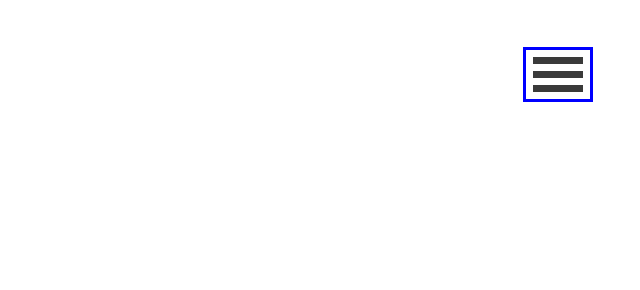
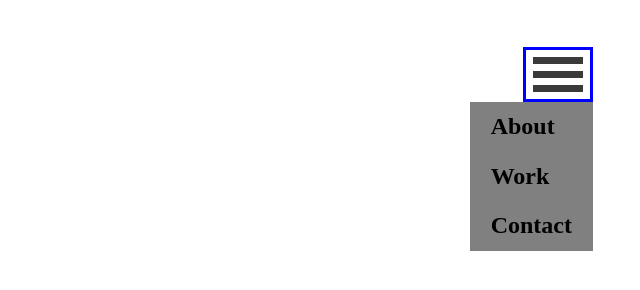
Before and after one commit to mahelkenn/javascript-practice, a plain HTML site: page index.html in a window 1280 px wide. Both pictures are taken after a click on the element 1198 px from the left and 74 px from the top of the page. Shown: the whole page, without its empty margins (640-1280 px from the left). Drawn offline with Linux system fonts and the light colour scheme; a web font is replaced by a local one.

Commit message:
Finished dropdown coding and changed margins/padding to match button

```diff
--- a/css/main.css
+++ b/css/main.css
@@ -2,7 +2,7 @@
 header {
   display: flex;
   justify-content: flex-end;
-  margin: 30px;
+  margin: 30px 30px 0 30px;
 }
 
 .button {
@@ -13,7 +13,7 @@ nav {
   display: flex;
   align-items: center;
   justify-content: center;
-  margin: 20px;
+  margin: 20px 20px 0 20px;
 }
 
 .line {
@@ -21,6 +21,20 @@ nav {
   height: 7px;
   width: 50px;
   margin: 7px;
+}
+
+.dropdown {
+  display: flex;
+  align-content: flex-end;
+  flex-flow: column wrap;
+  padding: 3px 47px 47px 47px;
+}
+
+h2 {
+  background: gray;
+  padding: 10px 20px;
+  margin: 0px;
+  border: solid 1px gray;
 }
 
 .hide {
--- a/index.html
+++ b/index.html
@@ -23,11 +23,11 @@
         </div>
       </nav>
     </header>
-  <p class="hide">
-    <h2 class="hide">About</h2>
-    <h2 class="hide">Work</h2>
-    <h2 class="hide">Contact</h2>
-  </p>
+  <div class="dropdown hide">
+    <h2>About</h2>
+    <h2>Work</h2>
+    <h2>Contact</h2>
+  </div>
 
 
 
--- a/js/main.js
+++ b/js/main.js
@@ -1,7 +1,14 @@
 
 const button = document.querySelector(".button");
 const h2 = document.querySelectorAll("h2");
+const dropdown = document.querySelector(".dropdown");
+
 
 const menu = button.addEventListener("click", function () {
-    h2.classList.remove("hide");
+    if (dropdown.classList.contains("hide")) {
+        dropdown.classList.remove("hide");
+    }
+    else {
+        dropdown.classList.add("hide");
+    };
 });
```
